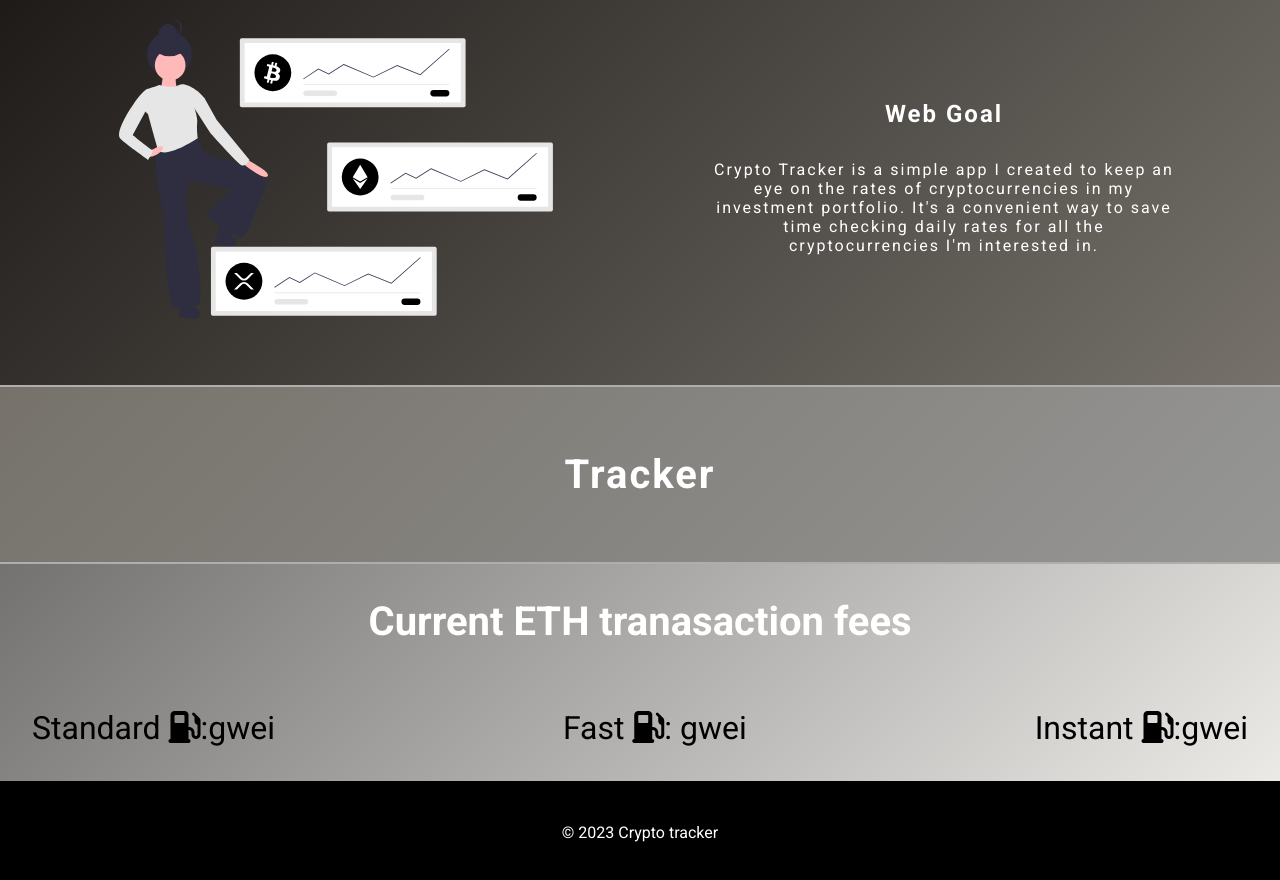
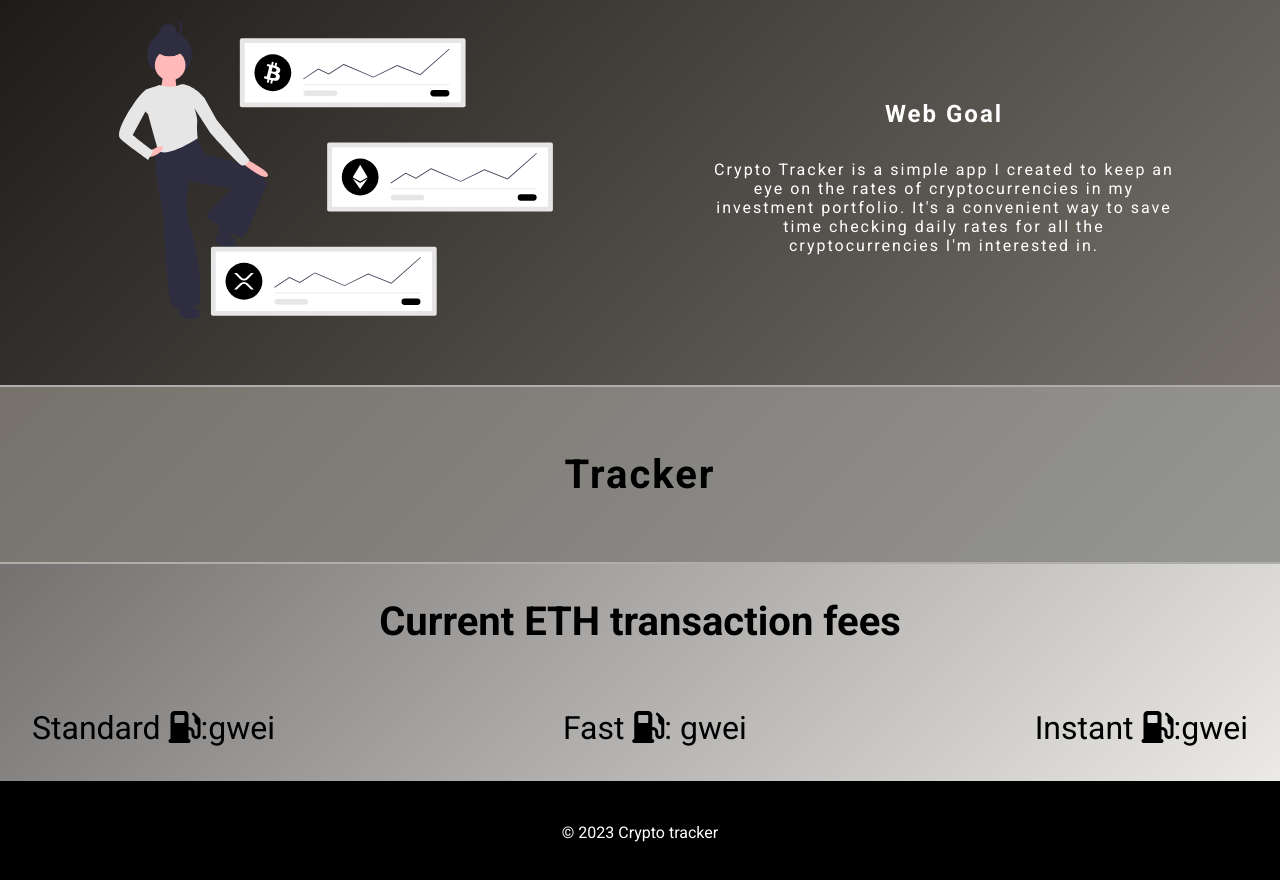
Before and after one commit to FilipO1994/crypto-tracker, a plain HTML site: page index.html in a window 1280 px wide. Shown: the part 487-1367 px from the top of the page. Drawn offline with Linux system fonts and the light colour scheme; no server answers.

Commit message:
correct spell

```diff
--- a/index.html
+++ b/index.html
@@ -73,7 +73,7 @@
 			<!-- gwei scan -->
 
 			<section id="gwei-scan" class="gwei-scan">
-				<h2>Current ETH tranasaction fees</h2>
+				<h2>Current ETH transaction  fees</h2>
 				<div class="gwei-scan-container">
 					<p>Standard <i class="fa-solid fa-gas-pump"></i>:<span class="standard-gas-fee"></span>gwei</p>
 					<p>Fast <i class="fa-solid fa-gas-pump"></i>: <span class="fast-gas-fee"></span>gwei</p>
--- a/scss/main.scss
+++ b/scss/main.scss
@@ -173,7 +173,6 @@ img {
 		display: flex;
 		justify-content: center;
 		margin: 2rem 0;
-		color: var(--main-color);
 		letter-spacing: 2px;
 		font-size: 40px;
 	}
@@ -260,7 +259,7 @@ nav a {
 	font-size: 40px;
 	text-align: center;
 	padding: 2rem;
-	color: #fff;
+
 }
 .gwei-scan-container {
 	display: flex;
@@ -271,9 +270,9 @@ nav a {
 }
 @media screen and (max-width: 992px) {
 	.gwei-scan-container {
-		display: flex;
+
 		flex-direction: column;
-		justify-content: space-between;
+
 		align-items: center;
 		p {
 			margin: 1rem;
```
Also changed, not shown: css/main.css, 1 other file.
